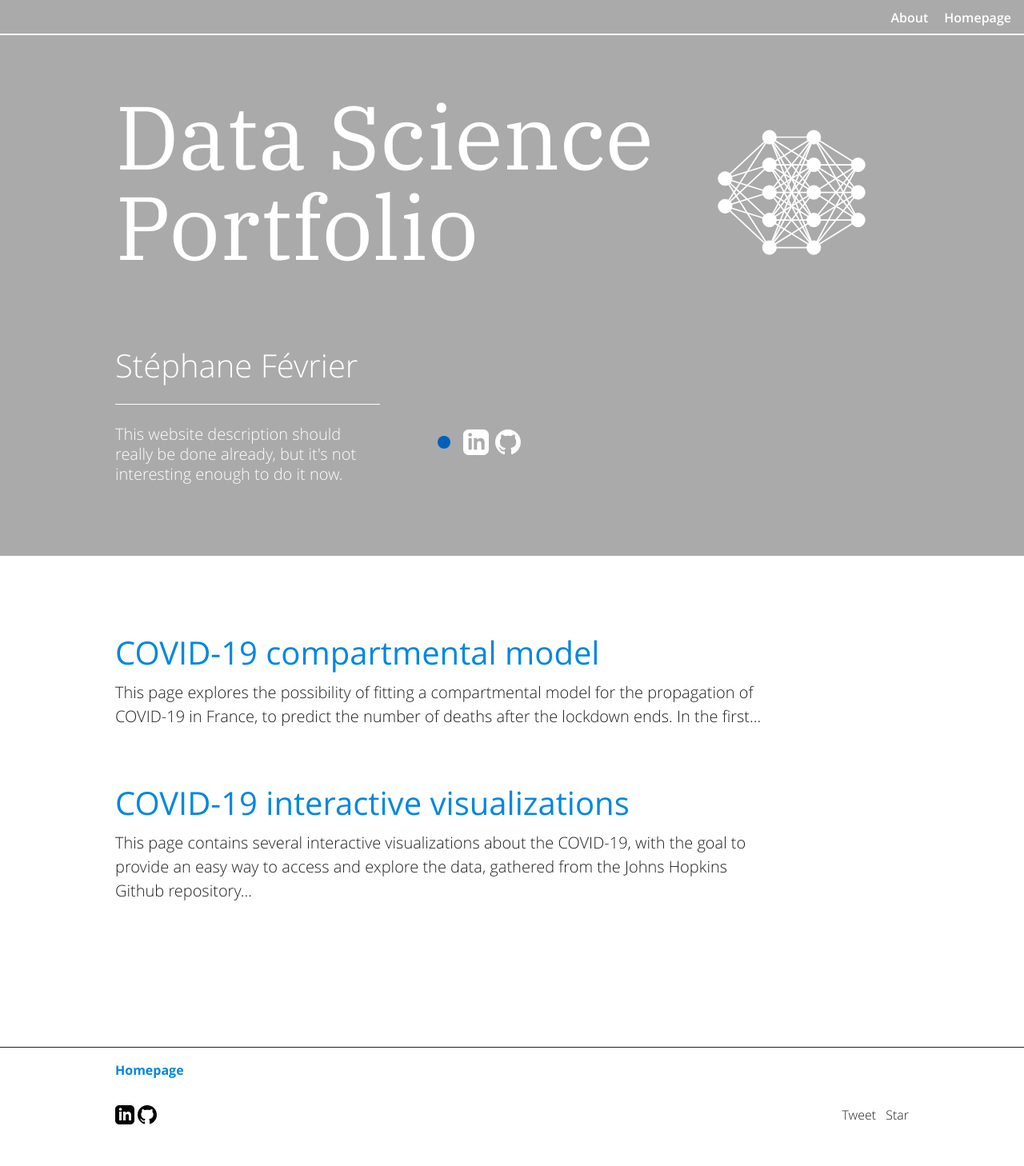
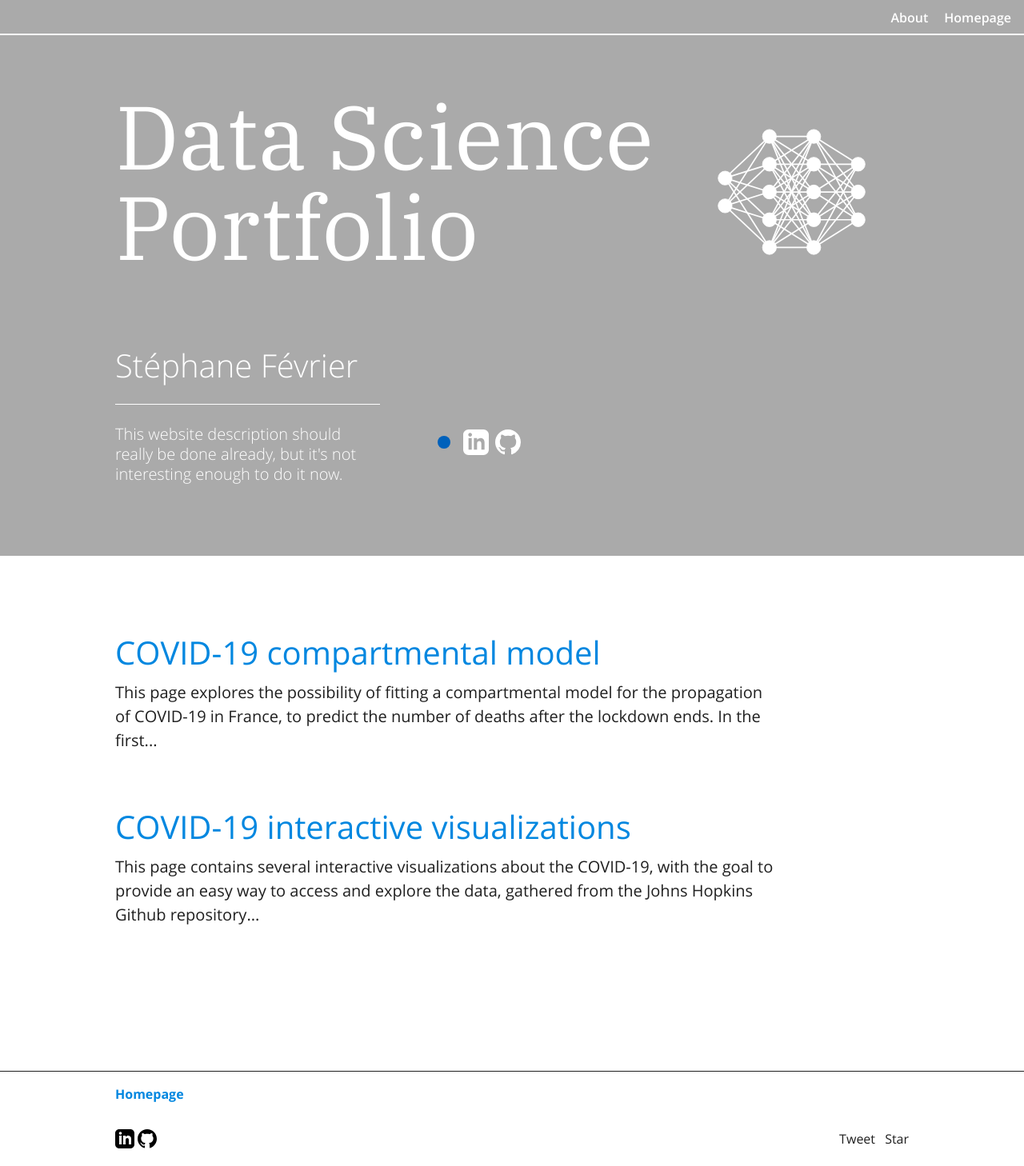
Before and after one commit to stephanefevrier/stephanefevrier.github.io, a Jekyll site: the page built from index.md, in a window 1280 px wide. Shown: the whole page at 80% size. Built offline with Jekyll 4.4.1, drawn with Linux system fonts in a browser that asks for light colours; some web fonts are replaced; comment, search, counter and statistics services are not loaded; our own code applies the rules of GitHub Pages for plain Markdown files; before the commit the page ends 1428 px from its top, so only the background shows below that.

Commit message:
put back woff

```diff
--- a/_sass/_variables.scss
+++ b/_sass/_variables.scss
@@ -1,7 +1,7 @@
 // Font family
-$body-font-family: "Open Sans", "Roboto", Arial, sans-serif;
+$body-font-family: "Open Sans", Roboto, Arial, sans-serif;
 $body-font-size: 16px;
-$body-font-weight: 300;
+$body-font-weight: 400;
 $prose-font-size: 20px;
 
 // h0 only
--- a/assets/style.scss
+++ b/assets/style.scss
@@ -110,6 +110,7 @@
         font-style: italic;
 }
 
+// IBM works without having the font, but open sans doesn't
 // Open Sans
 @font-face {
         font-family: "Open Sans";
@@ -128,17 +129,16 @@
 @font-face {
         font-family: "Open Sans";
         src: url("../fonts/Open_Sans/OpenSans-Regular.ttf") format('truetype');
-        src: local('Open Sans'),
-             local('Open Sans Regular');
-             //url("../fonts/Open_Sans/opensans-regular-webfont.woff") format('woff'),
-             //url("../fonts/Open_Sans/opensans-regular-webfont.woff2") format('woff2');
+        src: local('Open Sans Regular'),
+             url("../fonts/Open_Sans/opensans-regular-webfont.woff") format('woff'),
+             url("../fonts/Open_Sans/opensans-regular-webfont.woff2") format('woff2');
         font-weight: 400;
         font-style: normal;
 }
 @font-face {
         font-family: "Open Sans";
         src: url("../fonts/Open_Sans/OpenSans-Italic.ttf") format('truetype');
-        src: local('Open Sans Regular Italic');
+        src: local('Open Sans Italic');
         font-weight: 400;
         font-style: italic;
 }
```
